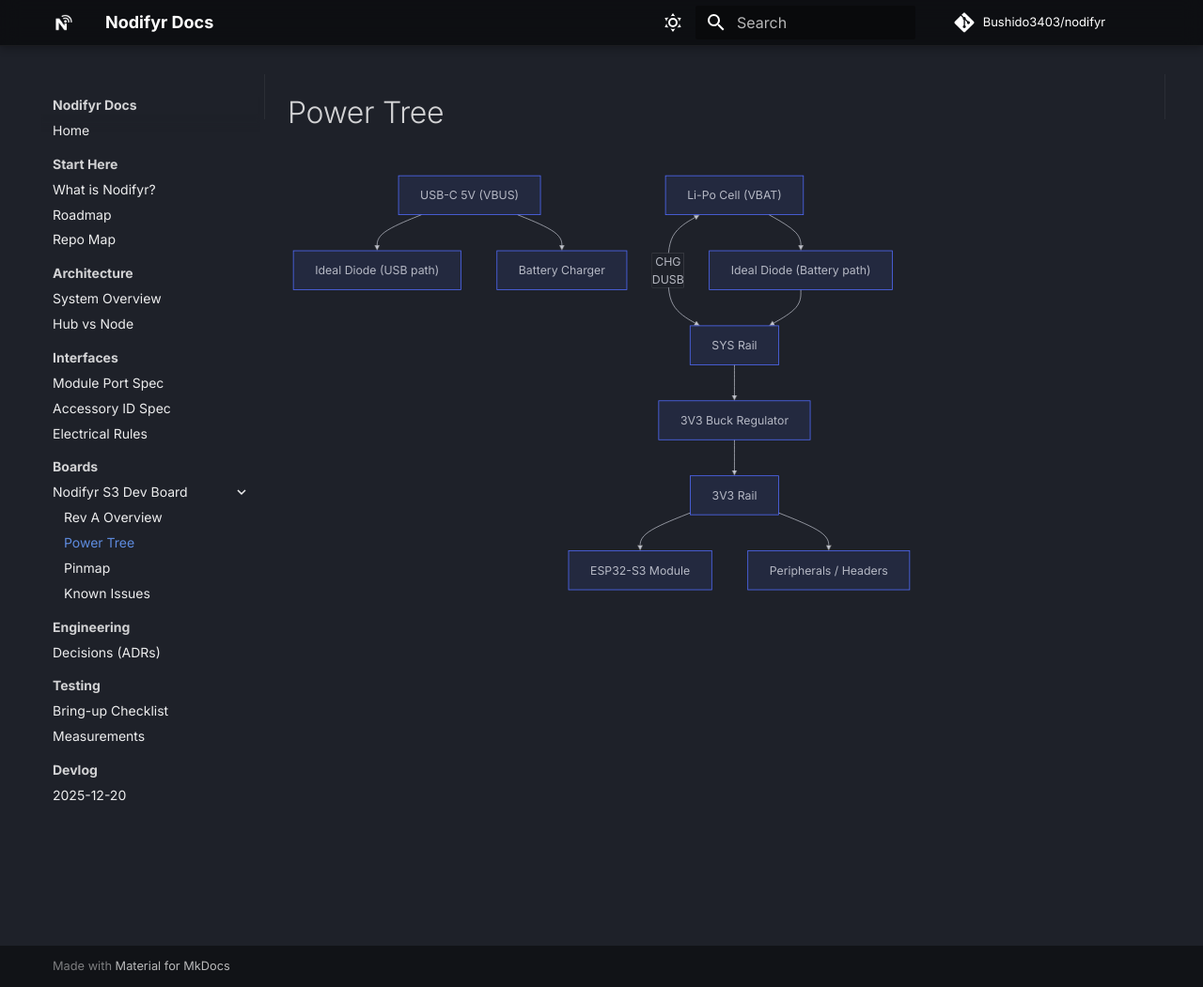
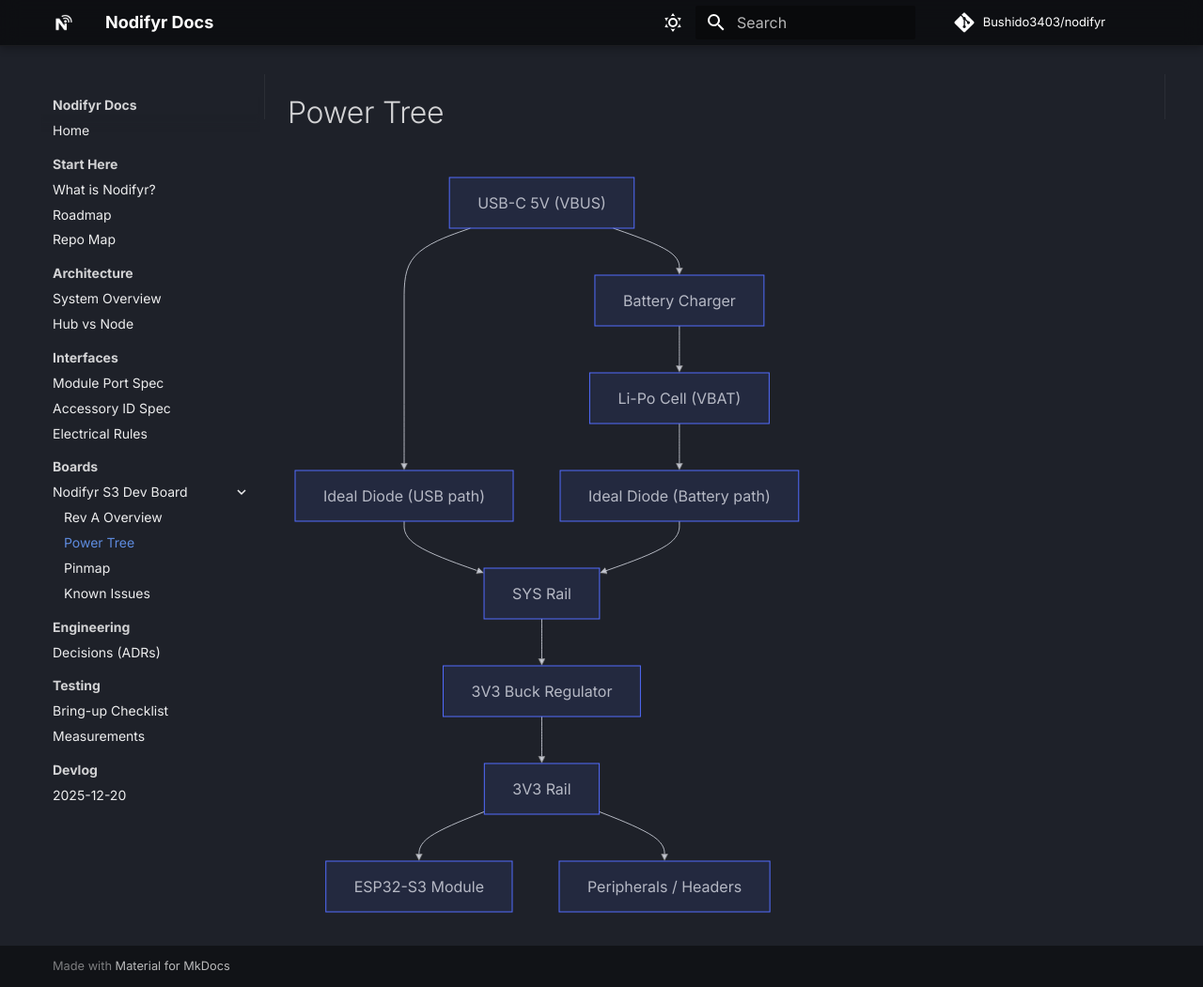
Before and after one commit to Bushido3403/nodifyr, an MkDocs documentation site: the page built from docs/boards/nodifyr-s3-devboard/revA/power-tree.md, in a window 1280 px wide and 1051 px high. Shown: the whole window at 94% size. Built offline with MkDocs 1.6.1 and Material for MkDocs 9.7.7, drawn with Linux system fonts in a browser that asks for light colours; comment, search, counter and statistics services are not loaded.

Commit message:
Again!!!!

```diff
--- a/docs/boards/nodifyr-s3-devboard/revA/power-tree.md
+++ b/docs/boards/nodifyr-s3-devboard/revA/power-tree.md
@@ -3,7 +3,7 @@ flowchart TD
 %% Sources
 USB5V["USB-C 5V (VBUS)"] --> DUSB["Ideal Diode (USB path)"]
 USB5V --> CHG["Battery Charger"]
-VBAT["Li-Po Cell (VBAT)"] <-- CHG
+CHG --> VBAT["Li-Po Cell (VBAT)"]
 
 %% OR-ing into system rail
 DUSB --> SYS["SYS Rail"]
```
